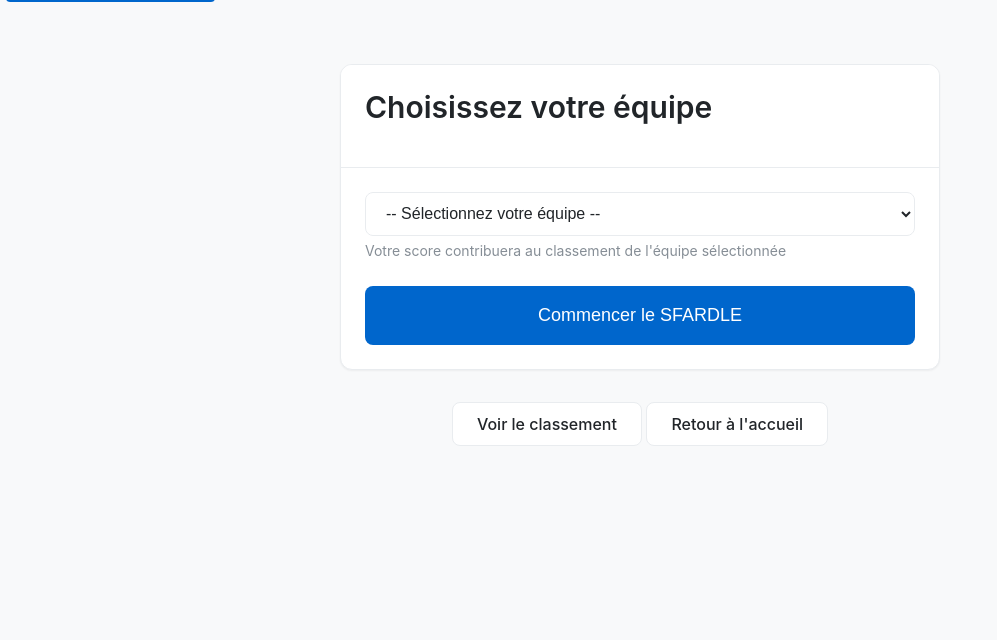
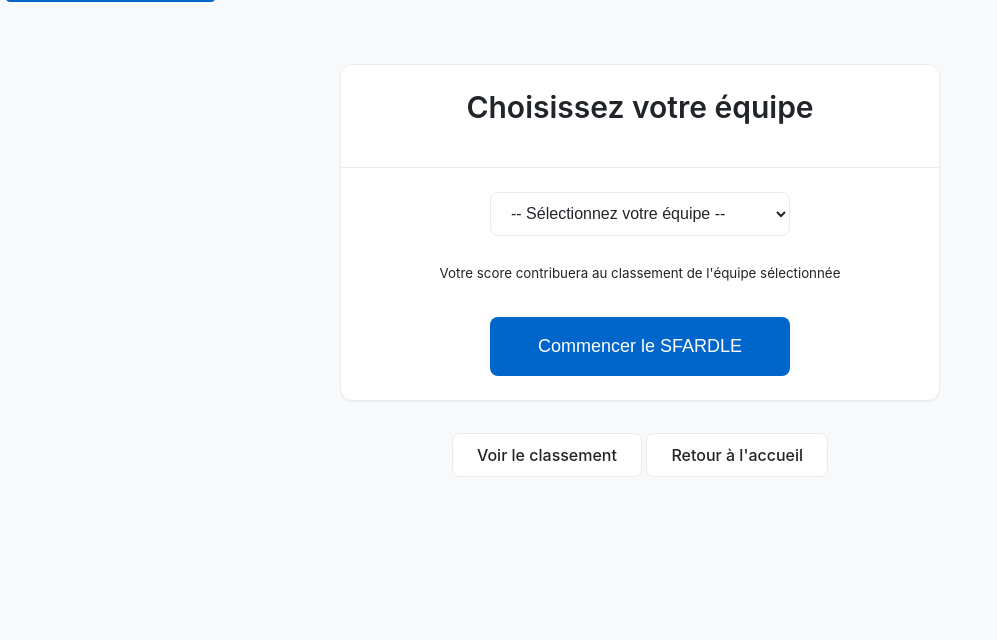
Before and after one commit to amszamburski/quiz-medical-fr, a Flask app: page /national/ in a window 1280 px wide. Shown: the top 640 px of the page, without its empty margins (0-997 px from the left). Run offline with Flask 3, Linux system fonts and the light colour scheme; some libraries are stand-ins or nearby versions.

Commit message:
SFARDLE centered

```diff
--- a/app/static/css/design-system.css
+++ b/app/static/css/design-system.css
@@ -448,6 +448,12 @@ p {
   }
 }
 
+.select-fixed,
+.btn-fixed {
+  width: 100%;
+  max-width: 300px;
+}
+
 @media (min-width: 768px) {
   .content-wrapper {
     padding: var(--space-3xl) 0;
--- a/app/templates/national/index.html
+++ b/app/templates/national/index.html
@@ -4,30 +4,36 @@
 {% block content %}
 <div style="max-width: 600px; margin: 0 auto;">
     <div class="card">
-        <div class="card-header">
+        <div class="card-header text-center">
             <h1 class="mb-md">Choisissez votre équipe</h1>
 
         </div>
 
-        <div class="card-content">
+        <div class="card-content text-center">
             <form method="POST" action="{{ url_for('national.select_team') }}">
                 <input type="hidden" name="csrf_token" value="{{ csrf_token() }}"/>
 
                 <div class="form-group">
-
-                    <select name="team" id="team" required class="form-control" aria-describedby="team-help">
-                        <option value="">-- Sélectionnez votre équipe --</option>
-                        {% for team in teams %}
-                        <option value="{{ team }}">{{ team }}</option>
-                        {% endfor %}
-                    </select>
-                    <div id="team-help" style="font-size: var(--font-size-sm); color: var(--text-muted); margin-top: var(--space-xs);">
-                        Votre score contribuera au classement de l'équipe sélectionnée
-                    </div>
+                  <select name="team" id="team" required
+                          class="form-control select-fixed"
+                          aria-describedby="team-help"
+                          style="margin: 0 auto; display: block;">
+                    <option value="">-- Sélectionnez votre équipe --</option>
+                    {% for team in teams %}
+                      <option value="{{ team }}">{{ team }}</option>
+                    {% endfor %}
+                  </select>
                 </div>
 
-                <button type="submit" class="btn btn-primary btn-large" style="width: 100%;">
-                    Commencer le SFARDLE
+                <small id="team-help" class="form-text text-muted mt-1">
+                  Votre score contribuera au classement de l'équipe sélectionnée
+                </small>
+
+                <div style="margin: var(--space-xl) 0;"></div>
+
+                <button type="submit"
+                        class="btn btn-primary btn-large btn-fixed">
+                  Commencer le&nbsp;SFARDLE
                 </button>
             </form>
         </div>
```
